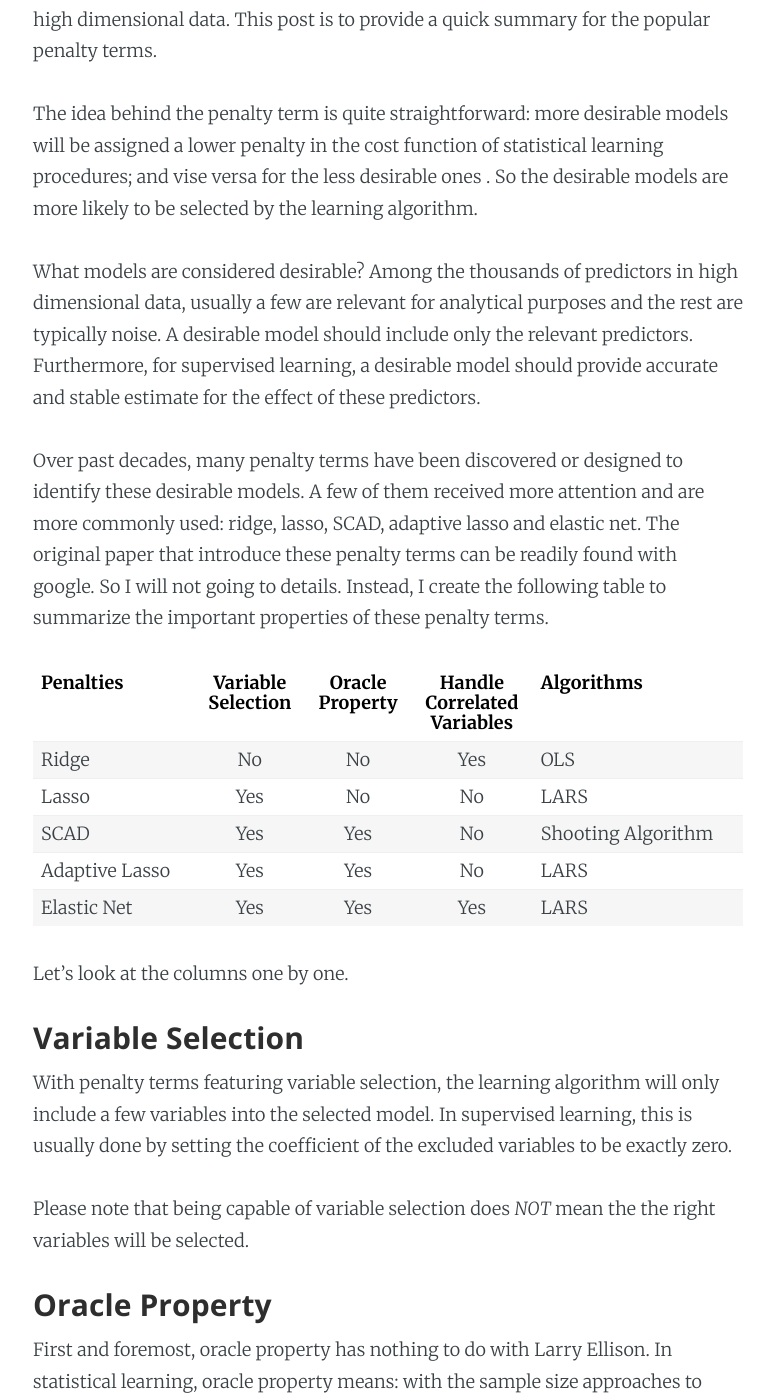
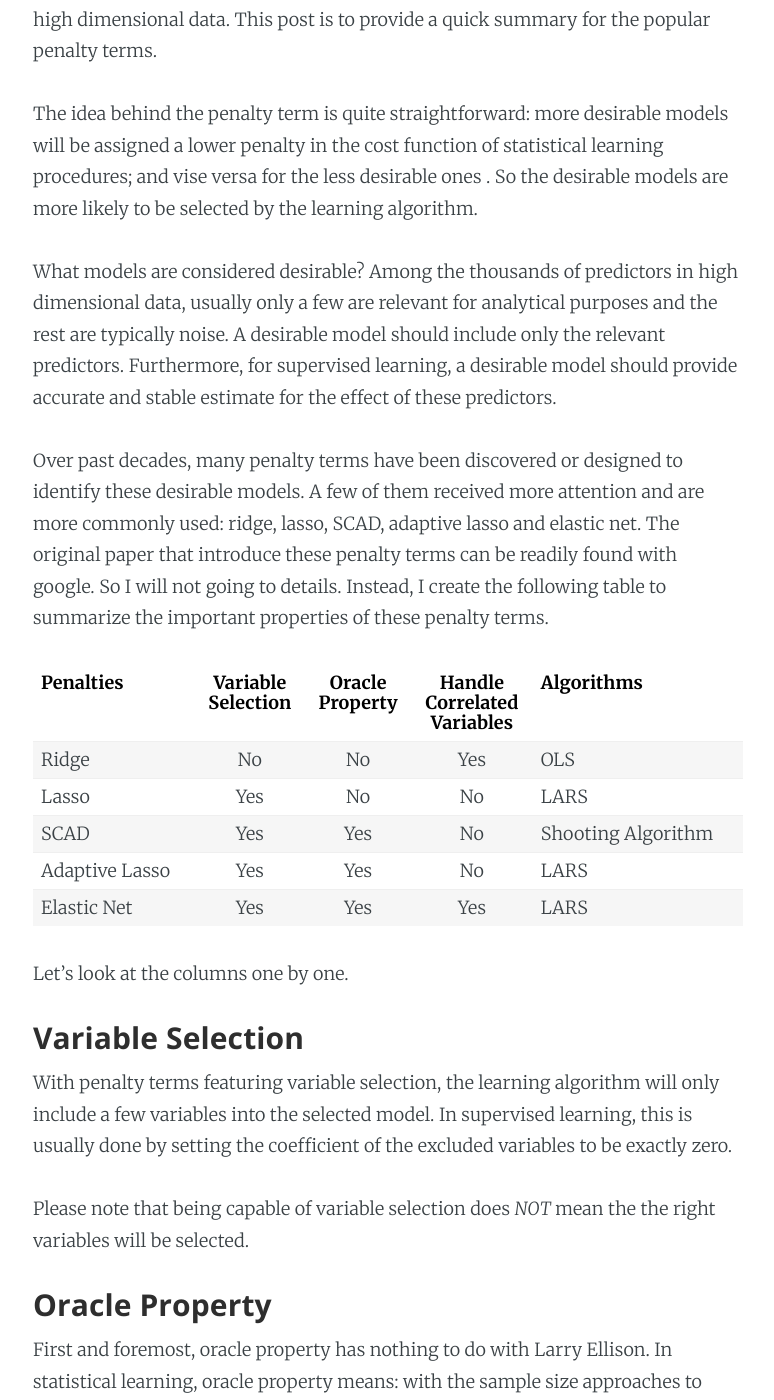
Before and after one commit to rotationsymmetry/rotationsymmetry.github.io, a Jekyll site: the page built from _posts/2015-07-06-penalty-summary.md, in a window 1280 px wide and 1400 px high, scrolled down 329 px. Shown: the whole window, without its empty margins (252-1026 px from the left). Built offline with Jekyll 4.4.1, drawn with Linux system fonts in a browser that asks for light colours; Markdown is read by kramdown in place of the engine named in the settings; comment, search, counter and statistics services are not loaded; some of the changed text lies outside the part shown.

Commit message:
Update 2015-07-06-penalty-summary.md

```diff
--- a/_posts/2015-07-06-penalty-summary.md
+++ b/_posts/2015-07-06-penalty-summary.md
@@ -8,7 +8,7 @@ Penalty terms are essential tools to manage regularities for statistical learnin
 
 The idea behind the penalty term is quite straightforward: more desirable models will be assigned a lower penalty in the cost function of statistical learning procedures; and vise versa for the less desirable ones . So the desirable models are more likely to be selected by the learning algorithm.
 
-What models are considered desirable? Among the thousands of predictors in high dimensional data, usually a few are relevant for analytical purposes and the rest are typically noise. A desirable model should include only the relevant predictors. Furthermore, for supervised learning, a desirable model should provide accurate and stable estimate for the effect of these predictors.
+What models are considered desirable? Among the thousands of predictors in high dimensional data, usually only a few are relevant for analytical purposes and the rest are typically noise. A desirable model should include only the relevant predictors. Furthermore, for supervised learning, a desirable model should provide accurate and stable estimate for the effect of these predictors.
 
 Over past decades, many penalty terms have been discovered or designed to identify these desirable models. A few of them received more attention and are more commonly used: ridge, lasso, SCAD, adaptive lasso and elastic net. The original paper that introduce these penalty terms can be readily found with google. So I will not going to details. Instead, I create the following table to summarize the important properties of these penalty terms.
 
```
Also changed, not shown: other parts of _posts/2015-07-06-penalty-summary.md (+1 -1 lines).
